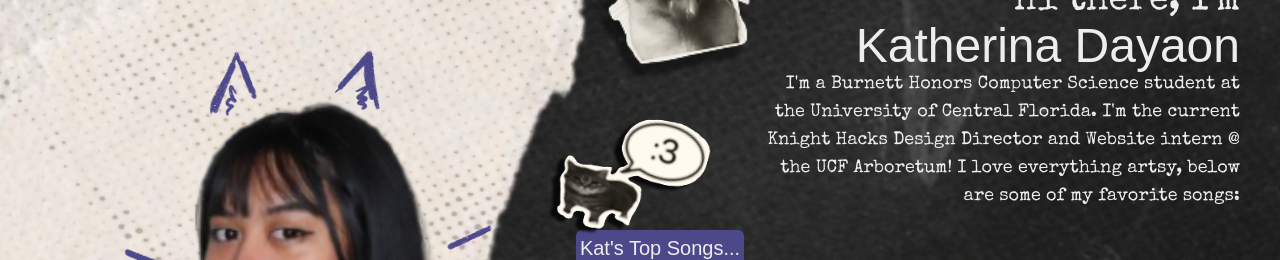
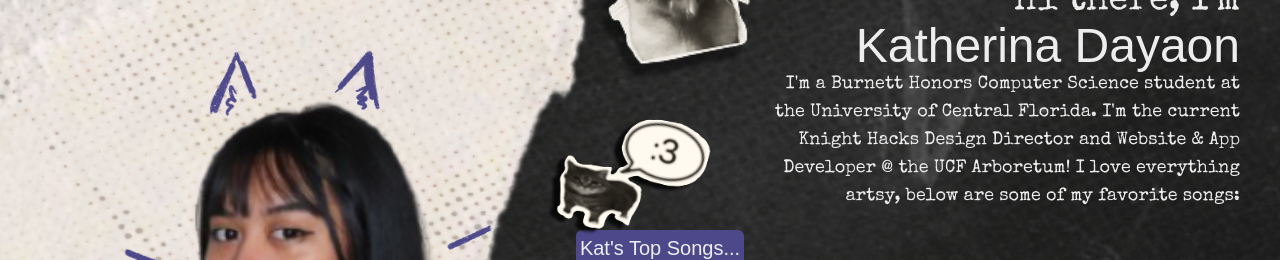
Before and after one commit to k4theriina/portfolio, a Next.js app in the folder portfolio/: page /about in a window 1280 px wide. Shown: the part 198-458 px from the top of the page. Built offline with nearby package versions, Linux system fonts and the light colour scheme; no server answers; a web font is replaced by a local one.

Commit message:
updated about section

```diff
--- a/portfolio/src/app/about/ClientABout.tsx
+++ b/portfolio/src/app/about/ClientABout.tsx
@@ -96,7 +96,7 @@ useEffect(() => {
           >
             I'm a Burnett Honors Computer Science student at the University of
             Central Florida. I'm the current Knight Hacks Design Director and
-            Website intern @ the UCF Arboretum! I love everything artsy, below
+            Website & App Developer @ the UCF Arboretum! I love everything artsy, below
             are some of my favorite songs:
           </p>
 
```
